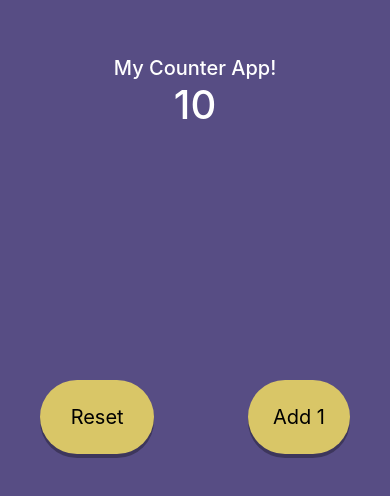
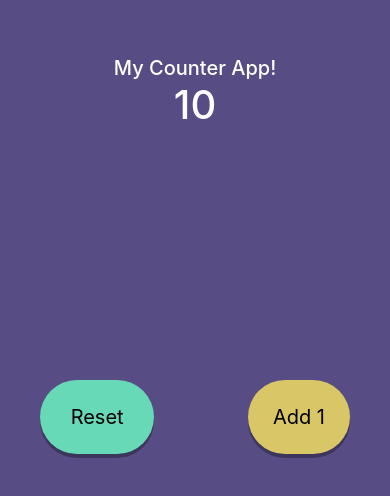
Before and after one commit to mrojasb2000/counter-app, a React Native app: screen / in a window 390 px wide. Shown: the part 330-826 px from the top of the page. Built offline with nearby package versions, Linux system fonts and the light colour scheme.

Commit message:
refactor: enhance styles css properties components

```diff
--- a/App.tsx
+++ b/App.tsx
@@ -1,6 +1,6 @@
 import { StatusBar } from 'expo-status-bar';
 import { useState, useRef } from 'react';
-import { Pressable, StyleSheet, Text, View } from 'react-native';
+import { StyleSheet, Text, View } from 'react-native';
 import Floating from './components/buttons/Floating';
 
 export default function App() {
@@ -27,17 +27,18 @@ export default function App() {
       <Text style={[styles.text, styles.textXL]}>{count}</Text>
       <Floating
         label="Add 1"
+        position='right'
         OnPress={() => setCount(count + 1)}
         OnPressIn={handlePressIn}
         OnPressOut={handlePressOut}
-        buttonStyle={styles.addOneFloatingButton}
         labelStyle={styles.textL}
       />
       <Floating
         label=" Reset "
+        position='left'
         OnPress={() => setCount(0)}
-        buttonStyle={styles.resetFloatingButton}
         labelStyle={styles.textL}
+        buttonStyle={{ backgroundColor: '#67d9b7' }}
       />
       <StatusBar style="auto" />
     </View>
@@ -61,12 +62,4 @@ const styles = StyleSheet.create({
   textXL: {
     fontSize: 40,
   },
-  addOneFloatingButton: {
-    bottom: 60,
-    right: 40,
-  },
-  resetFloatingButton: {
-    bottom: 60,
-    left: 40,
-  }
 });
--- a/components/buttons/Floating.tsx
+++ b/components/buttons/Floating.tsx
@@ -2,6 +2,7 @@ import { StyleSheet, Text, Pressable, ViewStyle, TextStyle } from 'react-native'
 
 interface Props {
     label: string
+    position: 'left' | 'right';
 
     // actions
     OnPress?: () => void;
@@ -13,10 +14,11 @@ interface Props {
     labelStyle?: TextStyle;
 }
 
-const Floating = ({label, OnPress, OnPressIn, OnPressOut, buttonStyle, labelStyle }: Props) => {
+const Floating = ({label, position, OnPress, OnPressIn, OnPressOut, buttonStyle, labelStyle }: Props) => {
+  const currentPositionStyle = position === 'right' ? styles.positionRight : styles.positionLeft;
   return (
     <Pressable
-        style={[styles.floatingButton, buttonStyle]}
+        style={[styles.floatingButton, currentPositionStyle, buttonStyle]}
         onPress={OnPress}
         onPressIn={OnPressIn}
         onPressOut={OnPressOut}>
@@ -37,7 +39,15 @@ const styles = StyleSheet.create({
     padding: 25,
     alignItems: 'center',
     justifyContent: 'center',
-  }
+  },
+  positionRight: {
+    bottom: 60,
+    right: 40,
+  },
+  positionLeft: {
+    bottom: 60,
+    left: 40,
+  },
 });
 
 export default Floating;
```
